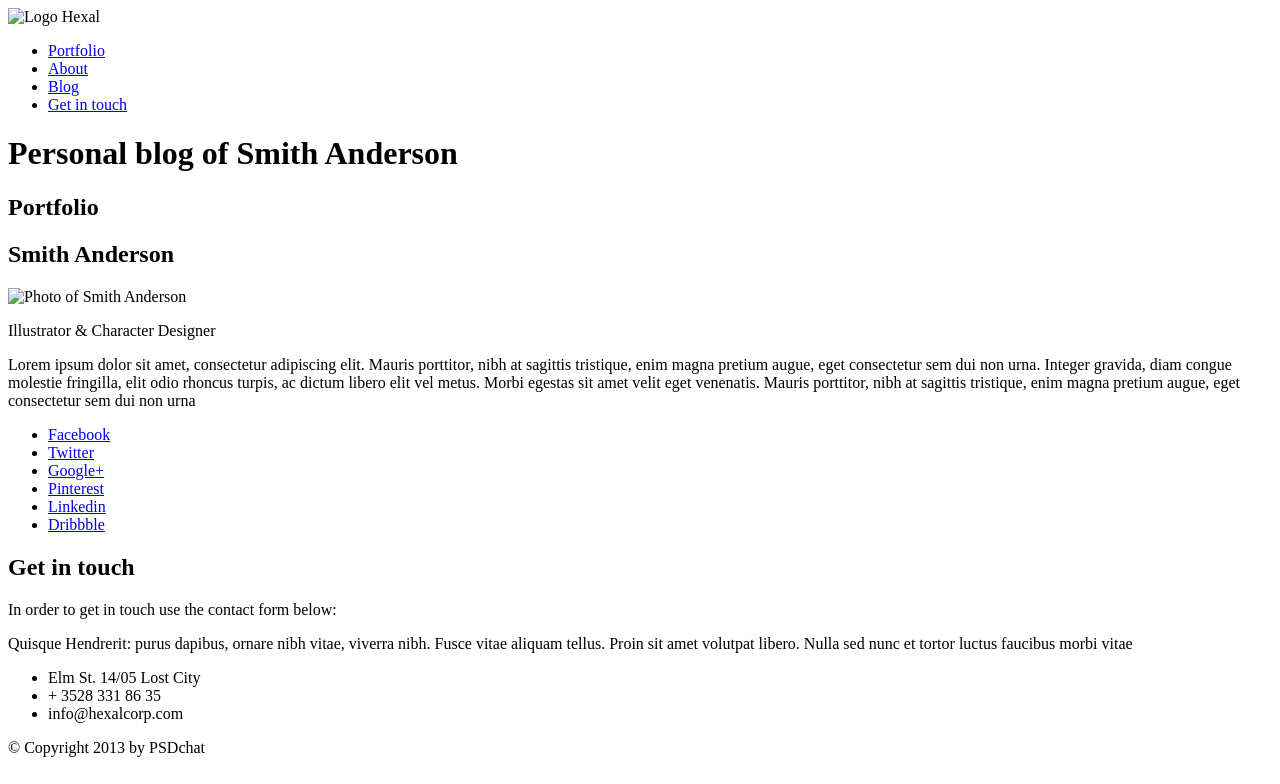
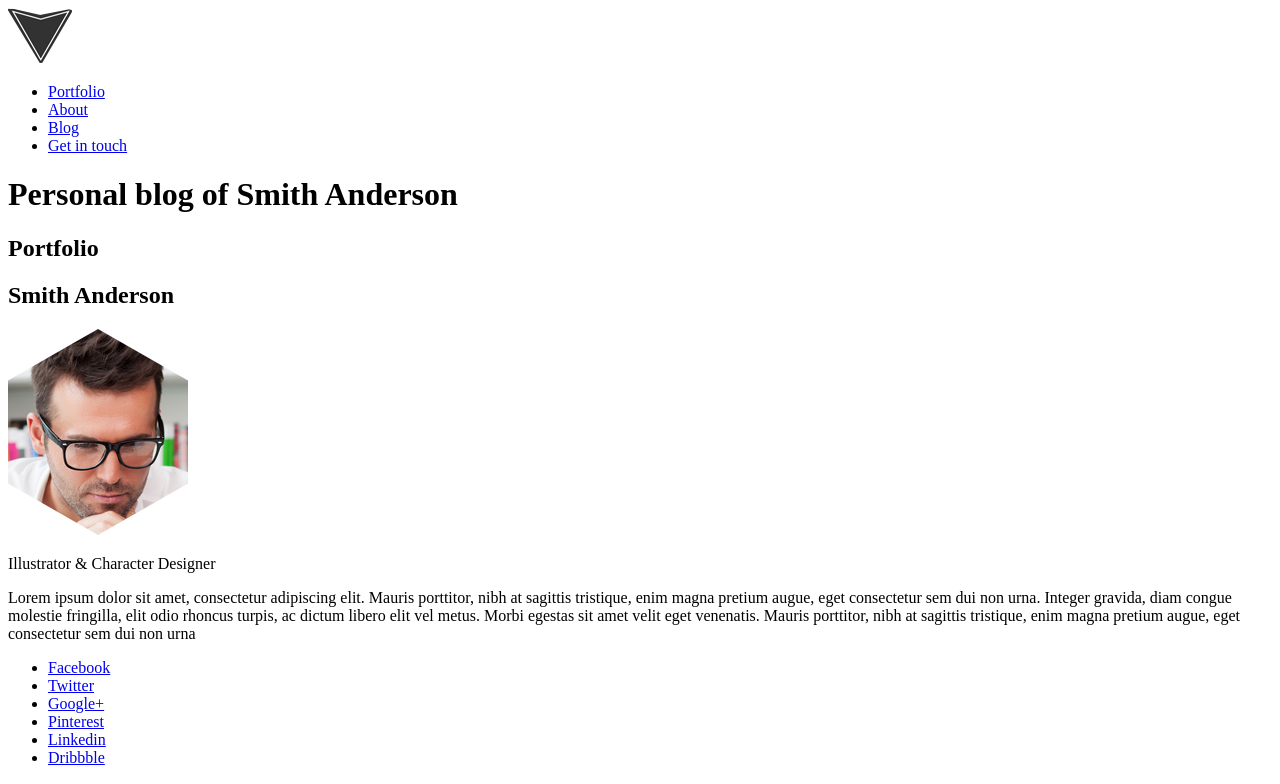
Before and after one commit to juliastetskaya/hexal, a plain HTML site: page index.html in a window 1280 px wide. Shown: the top 784 px of the page. Drawn offline with Linux system fonts and the light colour scheme.

Commit message:
feat: add images

```diff
--- a/index.html
+++ b/index.html
@@ -7,7 +7,7 @@
   <body>
     <header class="main-header">
       <nav class="main-nav">
-        <img src="assert/logo.svg" width="100" height="100" alt="Logo Hexal">
+        <img src="assets/img/logo.png" width="64" height="55" alt="Logo Hexal">
         <ul class="site-nav">
           <li><a href="portfolio.html">Portfolio</a></li>
           <li><a href="about.html">About</a></li>
@@ -24,7 +24,7 @@
       </section>
       <section class="about">
         <h2 class="name">Smith Anderson</h2>
-        <img src="assets/author.jpg" width="200" height="200" alt="Photo of Smith Anderson" class="photo-author">
+        <img src="assets/img/author.jpg" width="180" height="206" alt="Photo of Smith Anderson" class="photo-author">
         <p class="profession">Illustrator & Character Designer</p>
         <p class="description">Lorem ipsum dolor sit amet, consectetur adipiscing elit. Mauris porttitor, nibh at sagittis tristique, enim magna pretium augue, eget consectetur sem dui non urna. Integer gravida, diam congue molestie fringilla, elit odio rhoncus turpis, ac dictum libero elit vel metus. Morbi egestas sit amet velit eget venenatis. Mauris porttitor, nibh at sagittis tristique, enim magna pretium augue, eget consectetur sem dui non urna</p>
         <div class="social">
```
Also changed, not shown: assets/img/author.jpg (added), assets/img/hex1.jpg (added), assets/img/hex10.jpg (added), assets/img/hex11.jpg (added), assets/img/hex12.jpg (added), assets/img/hex13.jpg (added), assets/img/hex2.jpg (added), assets/img/hex3.jpg (added), assets/img/hex4.jpg (added), assets/img/hex5.jpg (added), assets/img/hex6.jpg (added), assets/img/hex7.jpg (added), assets/img/hex8.jpg (added), assets/img/hex9.jpg (added), 1 more files.
